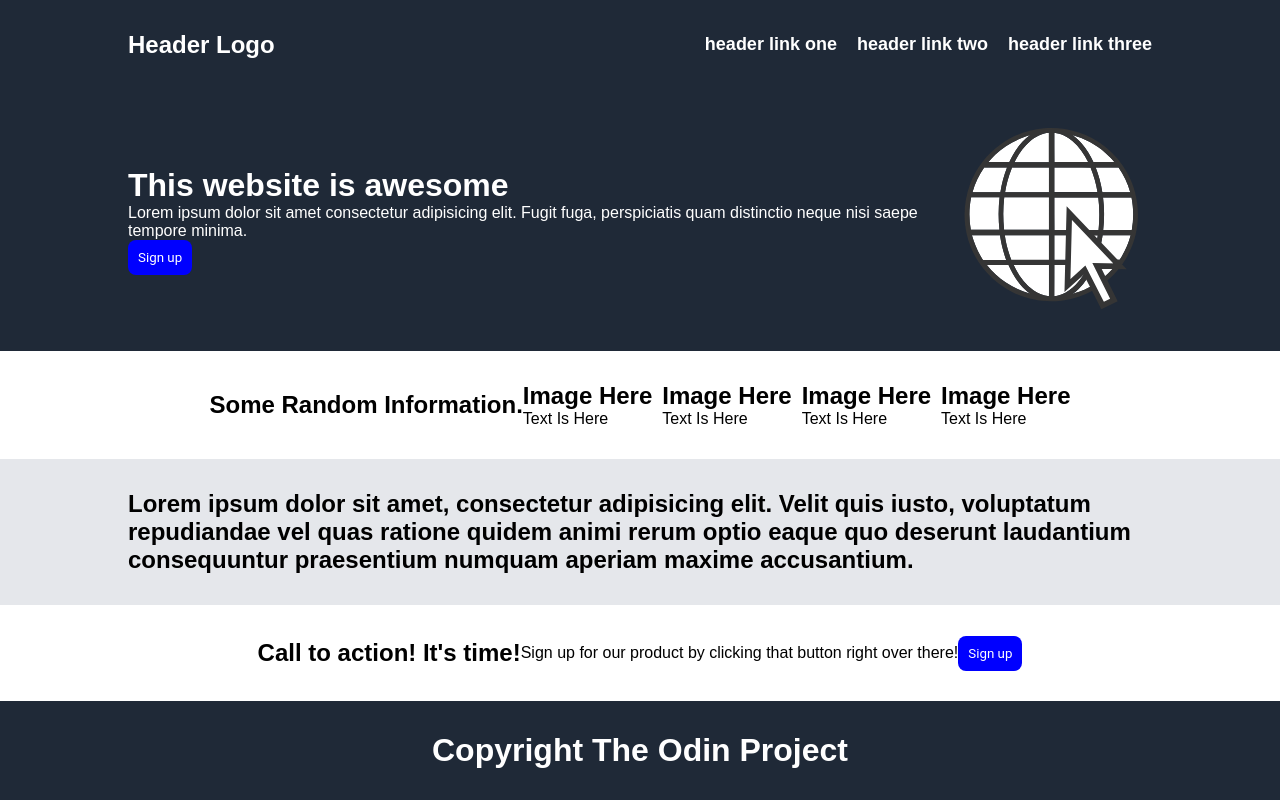
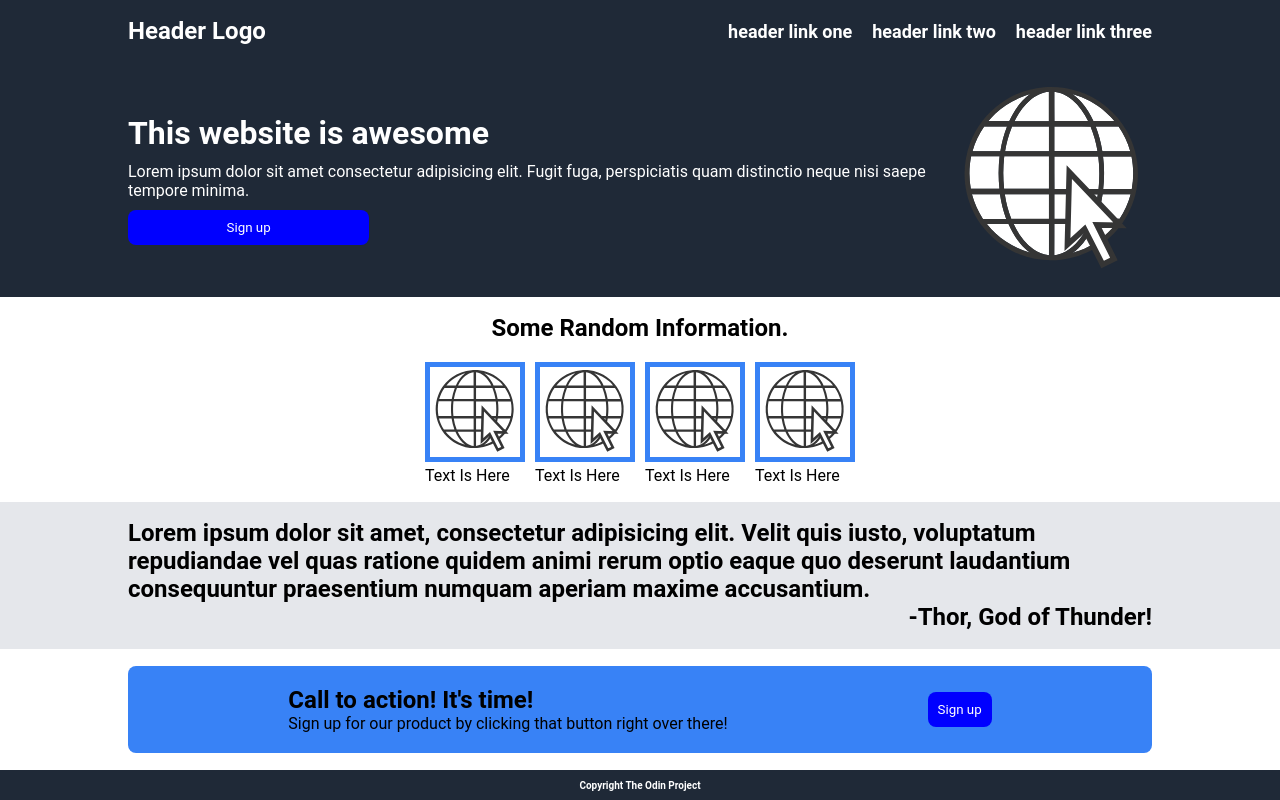
Before and after one commit to gene-d-garcia/odin-landing-page, a plain HTML site: page index.html in a window 1280 px wide. Drawn offline with Linux system fonts and the light colour scheme.

Commit message:
feat(layout): Add card images and CTA styles
Motivation: Advance the landing page by filling the info cards and
styling the quote and call‑to‑action sections.

What changed:
- Insert globe images into four cards and add blue bordered frames
- Space hero text via .space-out and limit button width
- Style quote section and right-align attribution
- Add CTA container with background, padding, and layout gap
- Tweak container gaps and general layout alignment

```diff
--- a/index.html
+++ b/index.html
@@ -23,7 +23,7 @@
 
     <header class="header">
         <div class="container">
-            <div>
+            <div class="space-out">
                 <h1>This website is awesome</h1>
                 <p>Lorem ipsum dolor sit amet consectetur adipisicing elit. Fugit fuga, perspiciatis quam distinctio neque
                     nisi saepe tempore minima.
@@ -39,19 +39,19 @@
             <h1>Some Random Information.</h1>
             <div class="big-box">
                 <div class="box">
-                    <h2>Image Here</h2>
+                    <img src="images/globe.svg" alt="Image of Globe with Arrow Cursor" width="100" height="auto" class="border">
                     <p>Text Is Here</p>
                 </div>
                 <div class="box">
-                    <h2>Image Here</h2>
+                    <img src="images/globe.svg" alt="Image of Globe with Arrow Cursor" width="100" height="auto" class="border">
                     <p>Text Is Here</p>
                 </div>
                 <div class="box">
-                    <h2>Image Here</h2>
+                    <img src="images/globe.svg" alt="Image of Globe with Arrow Cursor" width="100" height="auto" class="border">
                     <p>Text Is Here</p>
                 </div>
                 <div class="box">
-                    <h2>Image Here</h2>
+                    <img src="images/globe.svg" alt="Image of Globe with Arrow Cursor" width="100" height="auto" class="border">
                     <p>Text Is Here</p>
                 </div>
             </div>
@@ -61,13 +61,16 @@
     <section class="quote">
         <div class="container">
             <h1>Lorem ipsum dolor sit amet, consectetur adipisicing elit. Velit quis iusto, voluptatum repudiandae vel quas ratione quidem animi rerum optio eaque quo deserunt laudantium consequuntur praesentium numquam aperiam maxime accusantium.</h1>
+            <h1 class="right-align">-Thor, God of Thunder!</h1>
         </div>
     </section>
 
     <section class="sign-up">
         <div class="container">
-            <h1>Call to action! It's time!</h1>
-            <p>Sign up for our product by clicking that button right over there!</p>
+            <div class="call-to-action">
+                <h1>Call to action! It's time!</h1>
+                <p>Sign up for our product by clicking that button right over there!</p>
+            </div>
             <button>Sign up</button>
         </div>
     </section>
--- a/style.css
+++ b/style.css
@@ -11,7 +11,7 @@
 } */
 
 body {
-    font-family: Arial, Verdana, Tahoma, sans-serif;
+    font-family: Roboto, Arial, Verdana, Tahoma;
     min-height: 100vh;
     display: flex;
     flex-direction: column;
@@ -51,6 +51,10 @@ nav.navbar {
     color: white;
 }
 
+img.border {
+    border: 5px solid #3882F6;
+}
+
 .navbar ul {
     display: flex;
     gap: 20px;
@@ -82,22 +86,40 @@ nav.navbar {
     align-items: center;
     height: 100%;
     width: 80%;
+    gap: 20px;
+}
+
+.header .space-out {
+    display: flex;
+    flex-flow: column wrap;
+    gap: 10px;
+}
+
+.header .space-out button {
+    max-width: 30%;
 }
 
 .boxes .container {
     display: flex;
+    flex-direction: column;
+    justify-content: center;
+    align-items: center;
+    height: 100%;
+    width: 80%;
+    gap: 20px;
+}
+
+.quote .container {
+    display: flex;
+    flex-direction: column;
     justify-content: center;
     align-items: center;
     height: 100%;
     width: 80%;
 }
 
-.quote .container {
-    display: flex;
-    justify-content: center;
-    align-items: center;
-    height: 100%;
-    width: 80%;
+h1.right-align {
+    align-self: flex-end;
 }
 
 .sign-up .container {
@@ -106,6 +128,12 @@ nav.navbar {
     align-items: center;
     height: 100%;
     width: 80%;
+    font-family: Roboto, sans-serif;
+    border: none;
+    border-radius: 8px;
+    background-color: #3882F6;
+    padding: 20px;
+    gap: 200px;
 }
 
 .end-page .container {
@@ -114,6 +142,7 @@ nav.navbar {
     align-items: center;
     height: 100%;
     width: 80%;
+    font-size: 5px;
 }
 
 section.boxes {
@@ -129,6 +158,11 @@ section.quote {
     background-color: #E5E7EB;
 }
 
+section .container .call-to-action {
+    display: flex;
+    flex-direction: column;
+}
+
 section.sign-up {
     display: flex;
     justify-content: center;
@@ -141,6 +175,7 @@ footer.end-page {
     align-items: center;
     background-color: #1F2937;
     color: white;
+    max-height: 30px;
 }
 
 section .big-box {
```
